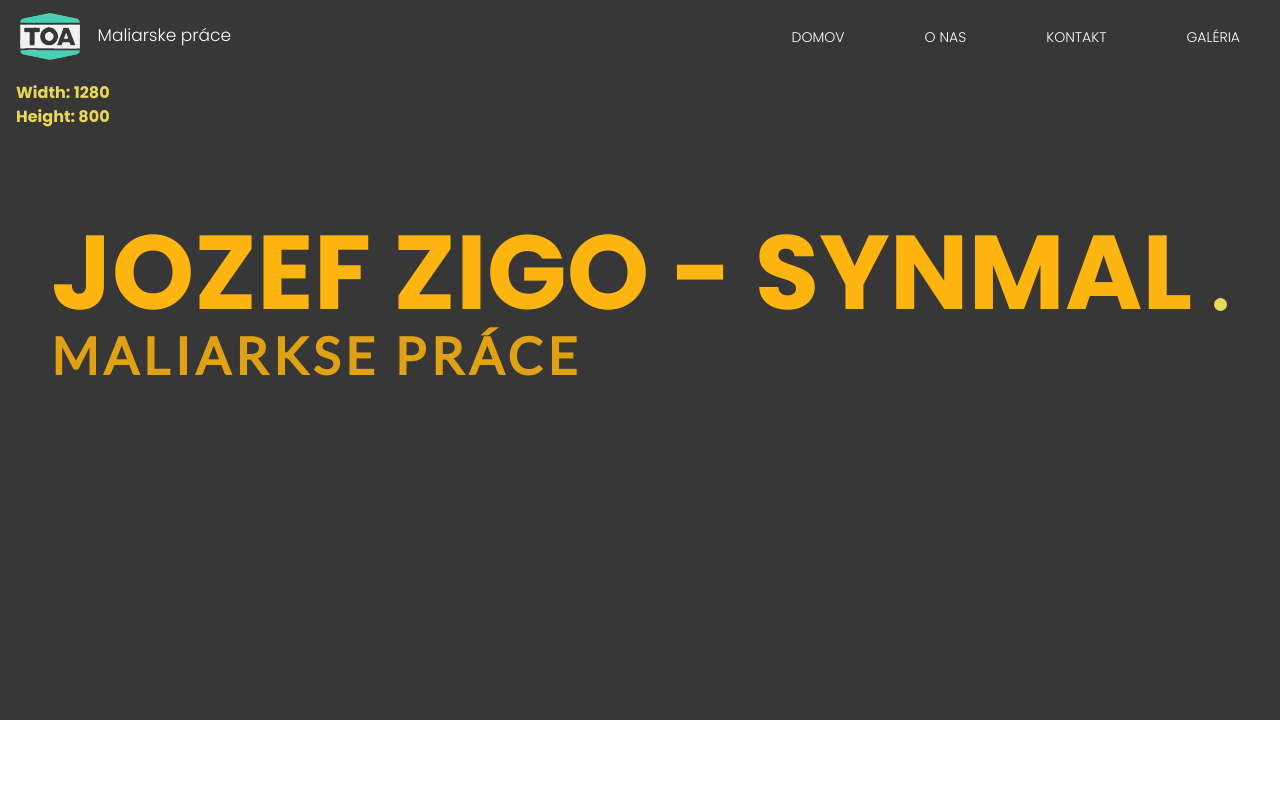
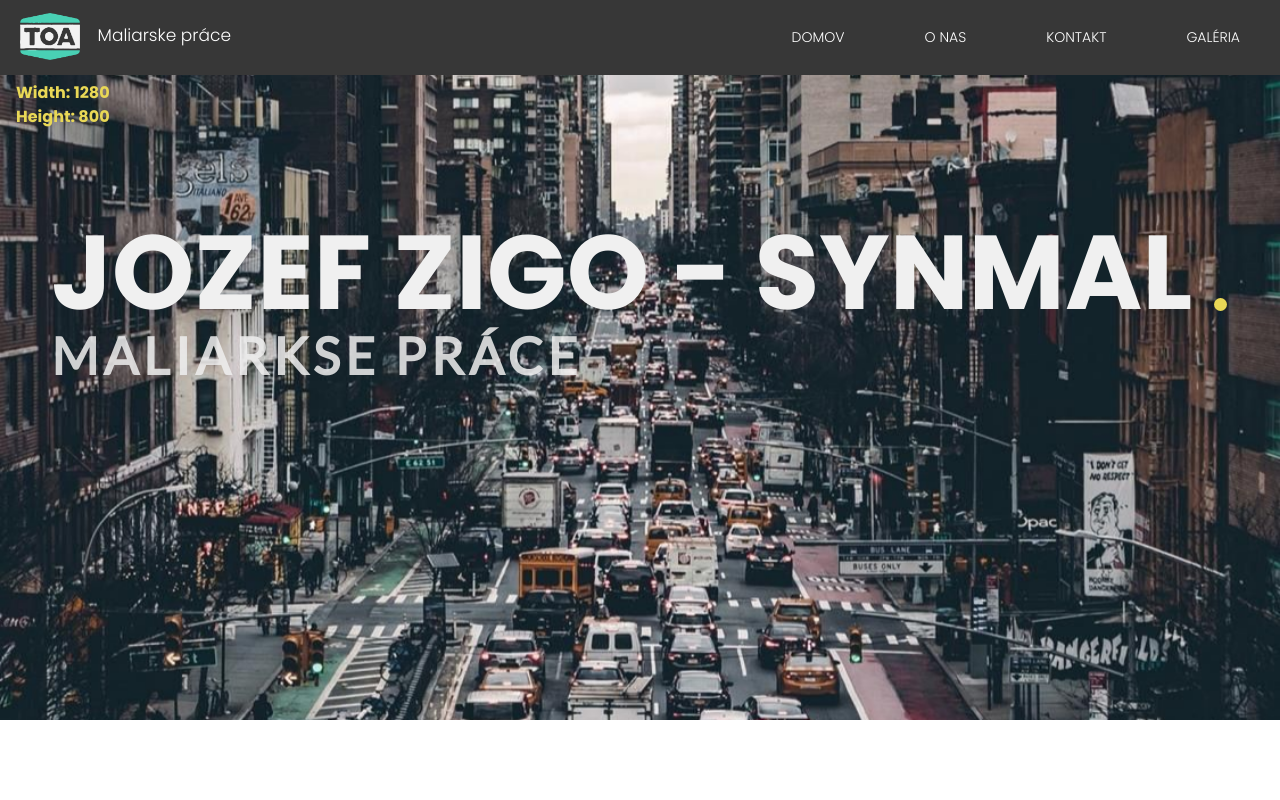
Before and after one commit to MatthewChevy/Synmal, a Vue app: page / in a window 1280 px wide. Shown: the top 800 px of the page. Built offline with nearby package versions, Linux system fonts and the light colour scheme.

Commit message:
remove img from html and use in css

```diff
--- a/src/components/Home/TheHomeHeader.vue
+++ b/src/components/Home/TheHomeHeader.vue
@@ -1,16 +1,7 @@
 <template>
     <article>
-        <div class="image-wrapper">
-            <!-- <img
-                class="welcome-image sm"
-                src="../../assets/img/city.jpg"
-                alt="painting"
-            />
-            <img
-                class="welcome-image lg"
-                src="../../assets/img/DCS02.jpg"
-                alt="painting"
-            /> -->
+        <div class="bg-image-box">
+            <div class="bg-image"></div>
         </div>
         <div class="title-container">
             <div class="box">
@@ -66,7 +57,18 @@ export default {
         this.subTitleBlock.addEventListener('animationend', () => {
             this.$emit('end-ani-titles', true)
         })
-    }
+
+        window.addEventListener( 'scroll', () => {
+            this.parallax('bg-image-box', window.scrollY, 0.15)
+        })
+    },
+
+    methods: {
+        parallax( element, distance, speed) {
+            const item = document.getElementsByClassName(element)[0]
+            item.style.transform = `translateY(${distance * speed}px)`
+        }
+    },
 }
 </script>
 
@@ -74,16 +76,29 @@ export default {
 
 @media screen and (min-width: 0px) {
 
-    .lg {
-        display: none;
+    article {
+        position: relative;
     }
 
-    .sm {
-        display: block;
-    }
+    .bg-image-box{
+        position: fixed;
+        background-image: url("../../assets/img/city.jpg");
+        background-position: center center;
+        background-size: cover;
+        // background-attachment: fixed;
+        height: 51.1rem;
+        width: 100%;
+        top: -3.5rem;
 
-    article {
-        position: relative;
+        .bg-image{
+            position: absolute;
+            background-color: rgba(0, 0, 0, 0.0);
+            background-size: cover;
+            background-position: center center;
+            z-index: 2;
+            height: 51.1rem;
+            width: 100%;
+        }
     }
 
     .title-container {
@@ -131,7 +146,7 @@ export default {
             size: 8.2vw;
 
         }
-        color: $title-decoration;
+        color: $primary-soft;
         opacity: 0;
         animation: mainFadeIn 2s 1.6s forwards;
 
@@ -177,17 +192,9 @@ export default {
         margin-left: 2.5%;
         text-transform: uppercase;
         opacity: 0;
-        color: $title-decoration;
+        color: $primary-soft;
         letter-spacing: 5px;
         animation: secFadeIn 2s 3.2s forwards;
-    }
-
-    .welcome-image {
-        position: fixed;
-        max-width: 100%;
-        margin-top: 3rem;
-        z-index: 0;
-        background-repeat: no-repeat;
     }
 
     h3 {
@@ -359,13 +366,6 @@ export default {
 
 @media screen and (min-width: 1024px) {
 
-    .lg {
-        display: block;
-    }
-
-    .sm {
-        display: none;
-    }
 }
 
 </style>
--- a/src/components/Home/TheHomeThirdSection.vue
+++ b/src/components/Home/TheHomeThirdSection.vue
@@ -32,6 +32,7 @@
         </div>
     </section>
 </template>
+
 
 <style lang="scss" scoped>
 @media screen and (min-width: 0px) {
--- a/src/components/Navigation/TheNavigation.vue
+++ b/src/components/Navigation/TheNavigation.vue
@@ -1,5 +1,5 @@
 <template>
-    <div class="banner">
+    <div class="main-banner">
         <navigation-logo />
         <navigation-menu-button
             @menu-button="toggleMenu"
@@ -74,7 +74,8 @@ export default {
 
 <style lang="scss" scoped>
 @media screen and (min-width: 0px) {
-    .banner {
+
+    .main-banner {
         position: fixed;
         display: flex;
         width: 100%;
@@ -112,7 +113,7 @@ export default {
 }
 
 @media screen and (min-width: 1024px) {
-    .banner {
+    .main-banner {
         height: 4.688rem;
     }
 
```
